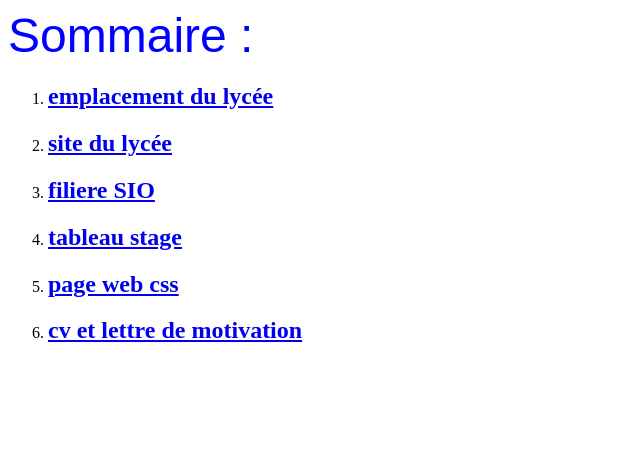
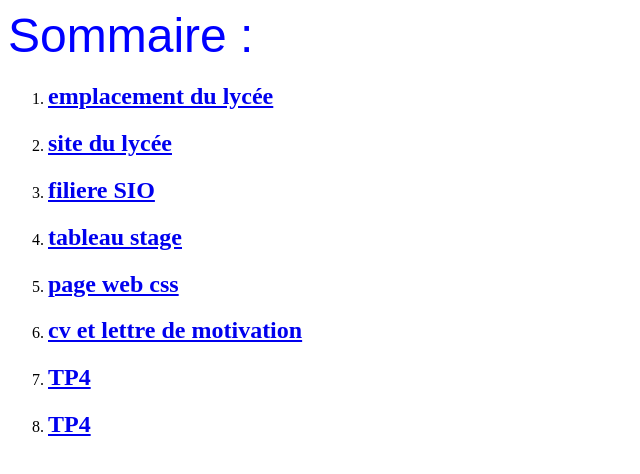
Before and after one commit to KOCEILA213/site, a plain HTML site: page index.html in a window 1280 px wide. Shown: the whole page, without its empty margins (0-640 px from the left). Drawn offline with Linux system fonts and the light colour scheme.

Commit message:
Update index.html

```diff
--- a/index.html
+++ b/index.html
@@ -20,6 +20,9 @@
 
 		<li><h2><a href="mat6.html" target="f2">cv et lettre de motivation  </a></li>
 
+		<li><h2><a href="exrcice 2.html" target="f2">TP4 </a></li>
+		<li><h2><a href="tp.html" target="f2">TP4 </a></li>
+
 
 	</ol>
 </body>
```
